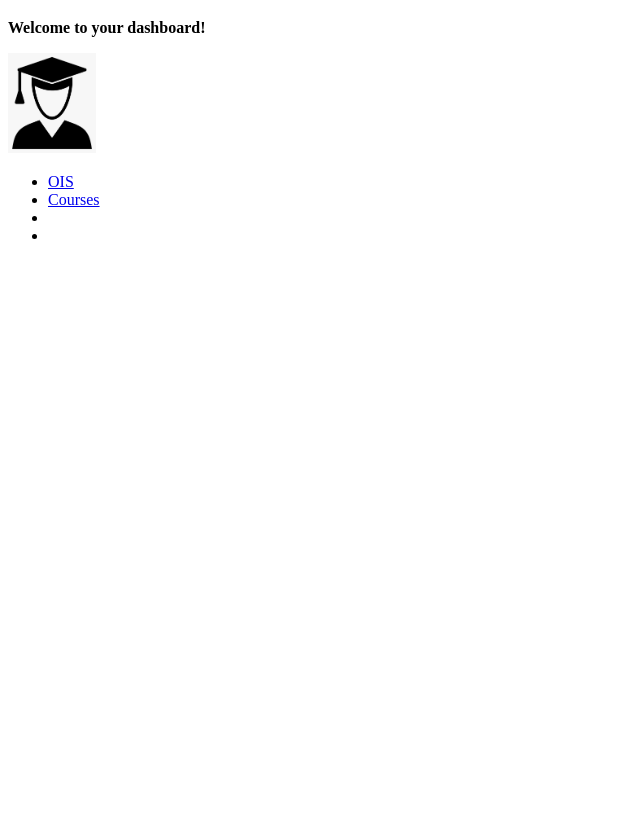
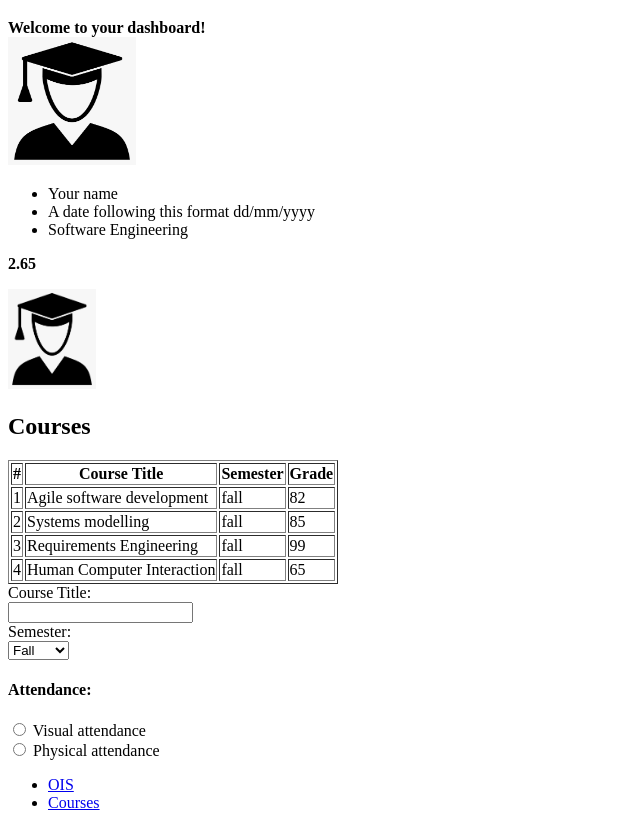
Before and after one commit to KirillRyrm/WAD-2023, a plain HTML site: page index.html in a window 1280 px wide. Shown: the part 61-889 px from the top of the page, without its empty margins (0-640 px from the left). Before the commit the page ends 800 px from the top, so only its background shows below. Drawn offline with Linux system fonts and the light colour scheme.

Commit message:
making a small user logo

```diff
--- a/index.html
+++ b/index.html
@@ -11,12 +11,87 @@
 <body>
 
    <h1>Title</h1>
+
+   <header>
     <strong>Welcome to your dashboard!</strong>
+    </header>
+
+    <section>
+        <div>
+            <img src="res/images/me.png" width="128" height="128" alt="My picture">
+        </div>
+        <div>
+            <ul>
+                <li>Your name</li>
+                <li> A date following this format dd/mm/yyyy</li>
+                <li> Software Engineering </li>
+            </ul>
+        </div>
+        <div>
+            <strong>2.65</strong>
+        </div>
+    </section>
 
     <p></p>
    <img src="res/images/me.png" alt="Teacher" height="100px">
+   <section>
+    <h1>Courses</h1>
+    <table border="1">
+        <thead>
+        <tr>
+            <th>#</th>
+            <th>Course Title</th>
+            <th>Semester</th>
+            <th>Grade</th>
+        </tr>
+        </thead>
+        <tbody>
+        <tr>
+            <td>1</td>
+            <td>Agile software development</td>
+            <td>fall</td>
+            <td>82</td>
+        </tr>
+        <tr>
+            <td>2</td>
+            <td> Systems modelling </td>
+            <td>fall</td>
+            <td>85</td>
+        </tr>
+        <tr>
+            <td>3</td>
+            <td> Requirements Engineering </td>
+            <td>fall</td>
+            <td>99</td>
+        </tr>
+        <tr>
+            <td>4</td>
+            <td> Human Computer Interaction </td>
+            <td>fall</td>
+            <td>65</td>
+        </tr>
+        </tbody>
+    </table>
+</section>
 
-</body>
+<form action= "/page.php" method="get">
+<label for="CourseTitle">Course Title: </label><br>
+<input type="text" name="CourseTitle"><br>
+
+<label for="semester">Semester:</label>
+<br>
+<select name="semester" id="semester">
+  <option value="fall">Fall</option>
+  <option value="spring">Spring</option>
+</select>
+
+<h4>Attendance:</h4>
+<form action= "/page.php" method="get">
+    <input type="radio" name="Visual">
+    <label for="Visual">Visual attendance </label><br>
+    <input type="radio" name="Physical">
+    <label for="Visual">Physical attendance </label><br>
+
 
 <ul>
     <li>
@@ -25,7 +100,6 @@
     <li>
         <a href="https://courses.cs.ut.ee/">Courses</a>
     </li>
-    <li></li>
-    <li></li>
+
 </ul>
 </html>
```
